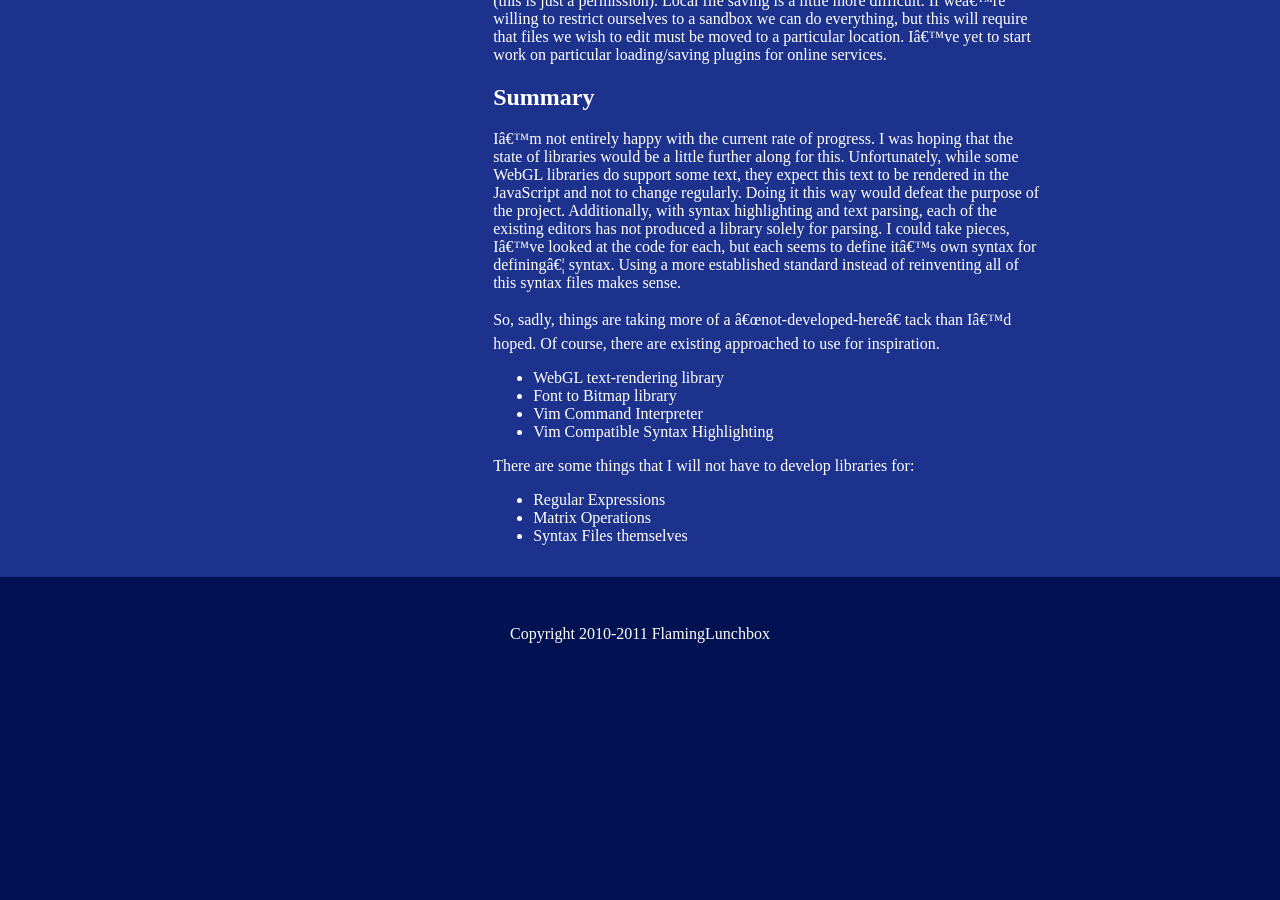
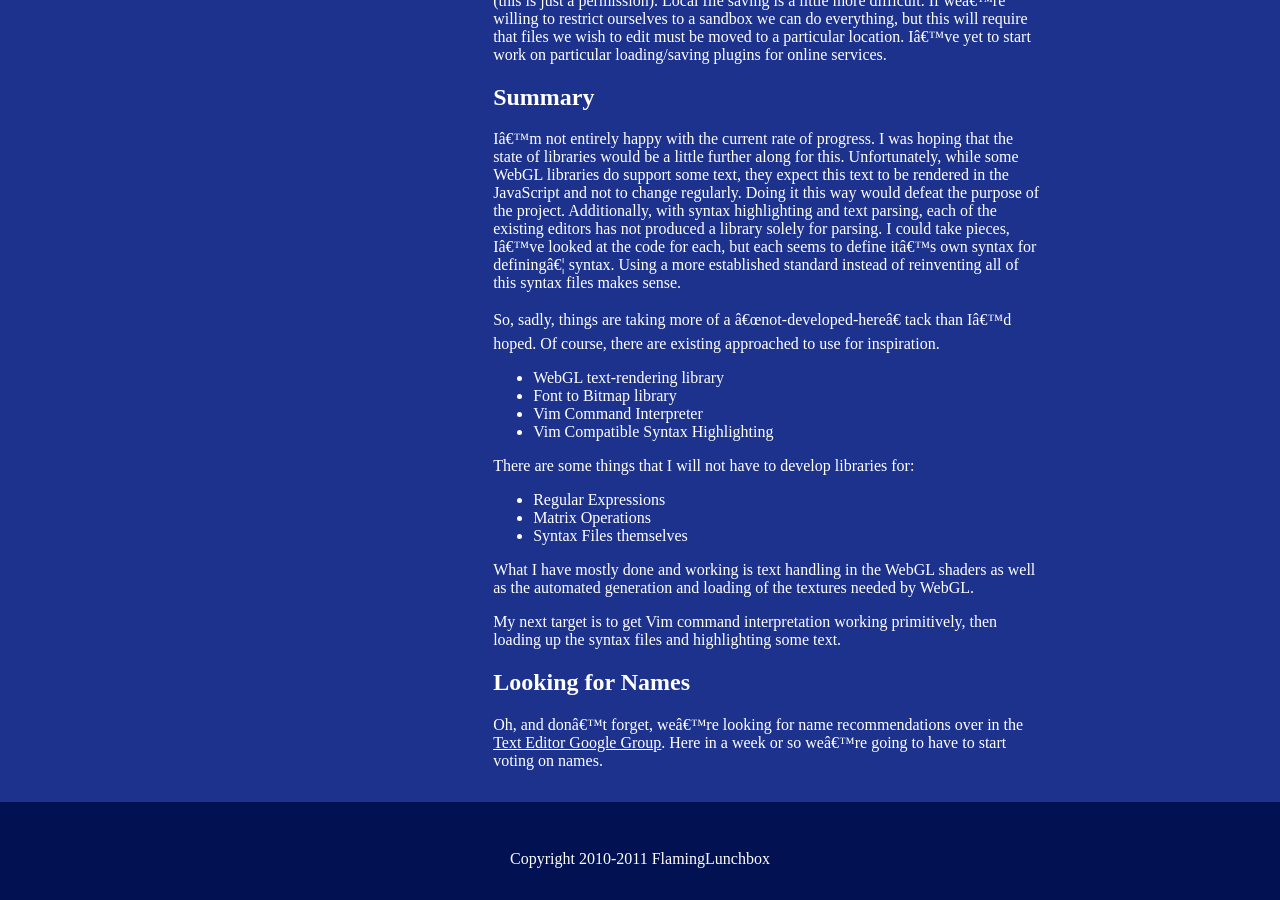
Before and after one commit to robeyh/robeyh.github.com, a Jekyll site: the page built from _posts/2011-10-14-Text-Editor-Development-Update.md, in a window 1280 px wide and 900 px high, scrolled down 2171 px. Built offline with Jekyll 4.4.1, drawn with Linux system fonts in a browser that asks for light colours; some web fonts are replaced; before the commit the page ends 2846 px from its top, so only the background shows below that; some of the changed text lies outside the part shown.

Commit message:
More revisions

```diff
--- a/_posts/2011-10-14-Text-Editor-Development-Update.md
+++ b/_posts/2011-10-14-Text-Editor-Development-Update.md
@@ -56,7 +56,9 @@ This has the side-effect of meaning that the command mode for the editor will ac
 2. Is current word a valid variable name?  Does it exist in our command dictionary?  If so go to next word and repeat this step.
 3. Execute command using provided argument translation.
 
-This should allow the command to run using either the traditional vim syntax `:syntax keyword keywordDefinition thisisthekeyword` as well as direct javascript `syntax.keyword("keywordDefinition","thisisthekeyword")`.  Some of the regular expressions for this will end up being complex, but at least their scope is limited and can be done on a case by case basis.
+This should allow the command to run using either the traditional vim syntax:
+`:syntax keyword keywordDefinition thisisthekeyword` as well as direct javascript:
+`syntax.keyword("keywordDefinition","thisisthekeyword")`.  Some of the regular expressions for this will end up being complex, but at least their scope is limited and can be done on a case by case basis.
 
 Using the vim command approach I can use the vim definition files to create lexers for a wide variety of file types.
 
@@ -85,3 +87,12 @@ There are some things that I will not have to develop libraries for:
 * Regular Expressions
 * Matrix Operations
 * Syntax Files themselves
+
+What I have mostly done and working is text handling in the WebGL shaders as well as the automated generation and loading of the textures needed by WebGL.
+
+My next target is to get Vim command interpretation working primitively, then loading up the
+syntax files and highlighting some text.
+
+## Looking for Names
+
+Oh, and don't forget, we're looking for name recommendations over in the [Text Editor Google Group](http://groups.google.com/group/flbox-texteditor).  Here in a week or so we're going to have to start voting on names.
```
